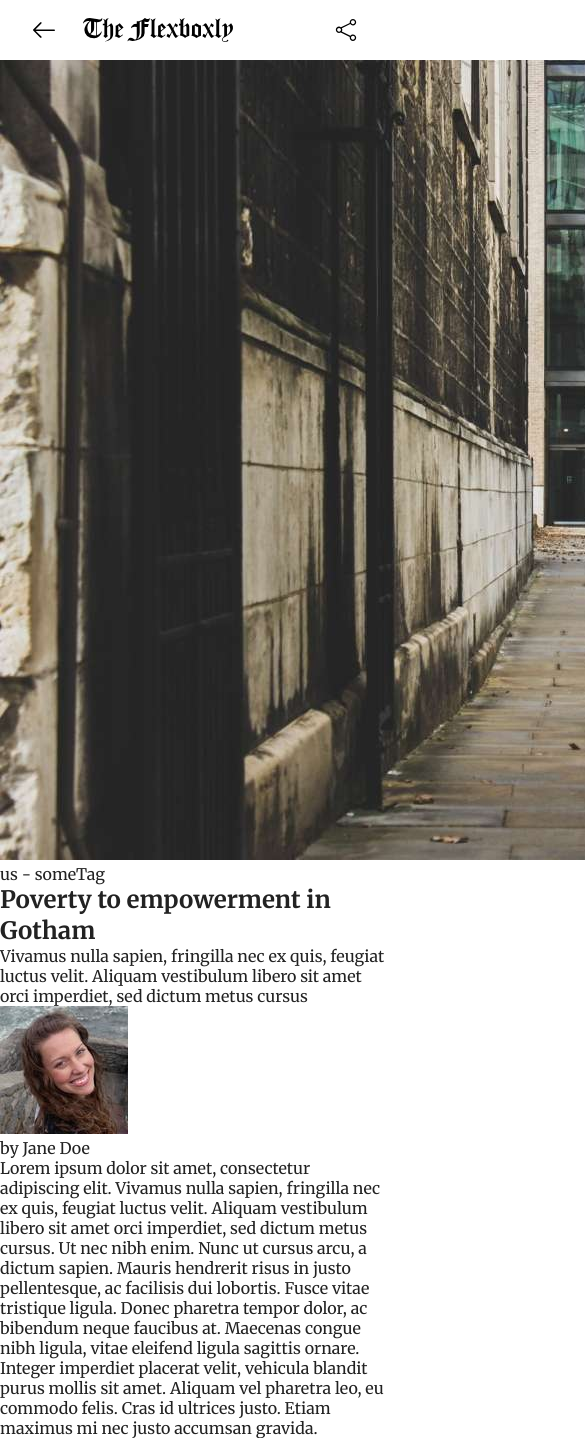
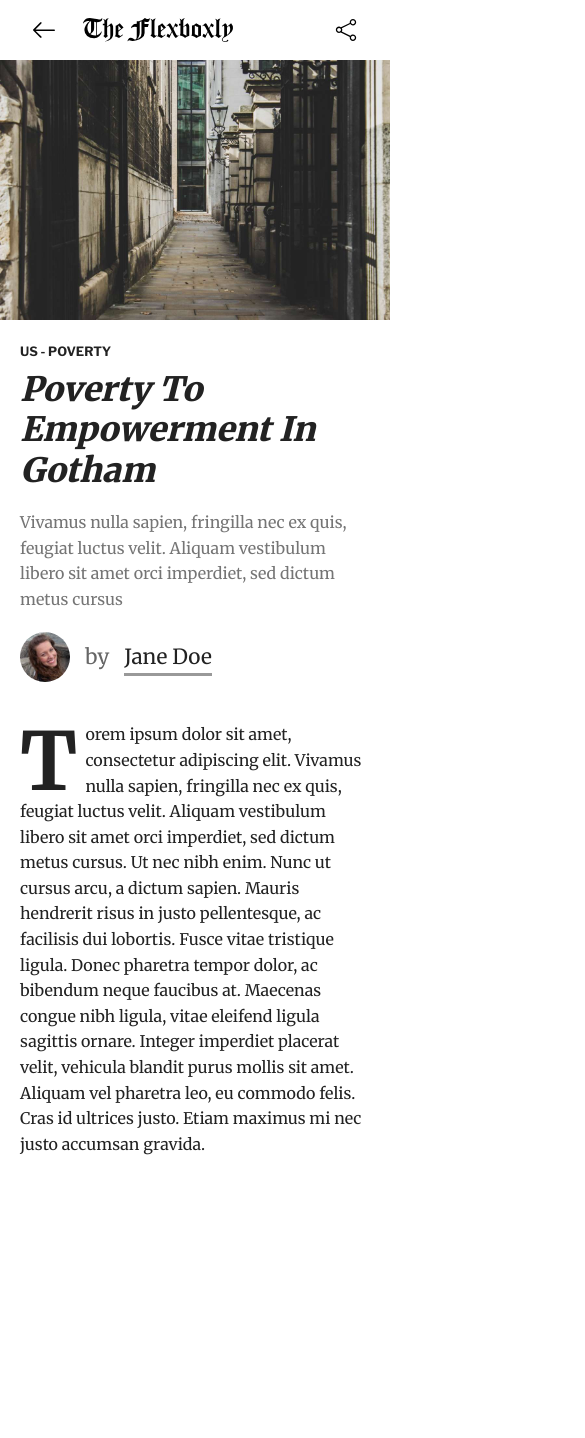
Before and after one commit to darkroom51/flexboxly-react, a React (Create React App) app: page /articles/1 in a window 390 px wide. Shown: the top 1438 px of the page, 585 px wide, since content can reach past the window. After the commit the page ends 1167 px from the top, so only its background shows below. Built offline with nearby package versions, Linux system fonts and the light colour scheme.

Commit message:
add Article view styling (mobile only)

```diff
--- a/public/data.json
+++ b/public/data.json
@@ -3,7 +3,7 @@
         "id": "1",
         "title": "Poverty to empowerment in Gotham",
         "tldr": "Vivamus nulla sapien, fringilla nec ex quis, feugiat luctus velit. Aliquam vestibulum libero sit amet orci imperdiet, sed dictum metus cursus",
-        "body": "Lorem ipsum dolor sit amet, consectetur adipiscing elit. Vivamus nulla sapien, fringilla nec ex quis, feugiat luctus velit. Aliquam vestibulum libero sit amet orci imperdiet, sed dictum metus cursus. Ut nec nibh enim. Nunc ut cursus arcu, a dictum sapien. Mauris hendrerit risus in justo pellentesque, ac facilisis dui lobortis. Fusce vitae tristique ligula. Donec pharetra tempor dolor, ac bibendum neque faucibus at. Maecenas congue nibh ligula, vitae eleifend ligula sagittis ornare. Integer imperdiet placerat velit, vehicula blandit purus mollis sit amet. Aliquam vel pharetra leo, eu commodo felis. Cras id ultrices justo. Etiam maximus mi nec justo accumsan gravida.",
+        "body": "Torem ipsum dolor sit amet, consectetur adipiscing elit. Vivamus nulla sapien, fringilla nec ex quis, feugiat luctus velit. Aliquam vestibulum libero sit amet orci imperdiet, sed dictum metus cursus. Ut nec nibh enim. Nunc ut cursus arcu, a dictum sapien. Mauris hendrerit risus in justo pellentesque, ac facilisis dui lobortis. Fusce vitae tristique ligula. Donec pharetra tempor dolor, ac bibendum neque faucibus at. Maecenas congue nibh ligula, vitae eleifend ligula sagittis ornare. Integer imperdiet placerat velit, vehicula blandit purus mollis sit amet. Aliquam vel pharetra leo, eu commodo felis. Cras id ultrices justo. Etiam maximus mi nec justo accumsan gravida.",
         "category": "us",
         "featuredImg": "1.jpg",
         "author": "Jane Doe",
@@ -13,7 +13,7 @@
         "id": "2",
         "title": "Ant-Man strikes back in Metropolis",
         "tldr": "Vivamus nulla sapien, fringilla nec ex quis, feugiat luctus velit. Aliquam vestibulum libero sit amet orci imperdiet, sed dictum metus cursus",
-        "body": "Lorem ipsum dolor sit amet, consectetur adipiscing elit. Vivamus nulla sapien, fringilla nec ex quis, feugiat luctus velit. Aliquam vestibulum libero sit amet orci imperdiet, sed dictum metus cursus. Ut nec nibh enim. Nunc ut cursus arcu, a dictum sapien. Mauris hendrerit risus in justo pellentesque, ac facilisis dui lobortis. Fusce vitae tristique ligula. Donec pharetra tempor dolor, ac bibendum neque faucibus at. Maecenas congue nibh ligula, vitae eleifend ligula sagittis ornare. Integer imperdiet placerat velit, vehicula blandit purus mollis sit amet. Aliquam vel pharetra leo, eu commodo felis. Cras id ultrices justo. Etiam maximus mi nec justo accumsan gravida.",
+        "body": "Torem ipsum dolor sit amet, consectetur adipiscing elit. Vivamus nulla sapien, fringilla nec ex quis, feugiat luctus velit. Aliquam vestibulum libero sit amet orci imperdiet, sed dictum metus cursus. Ut nec nibh enim. Nunc ut cursus arcu, a dictum sapien. Mauris hendrerit risus in justo pellentesque, ac facilisis dui lobortis. Fusce vitae tristique ligula. Donec pharetra tempor dolor, ac bibendum neque faucibus at. Maecenas congue nibh ligula, vitae eleifend ligula sagittis ornare. Integer imperdiet placerat velit, vehicula blandit purus mollis sit amet. Aliquam vel pharetra leo, eu commodo felis. Cras id ultrices justo. Etiam maximus mi nec justo accumsan gravida.",
         "category": "politics",
         "featuredImg": "2.jpg",
         "author": "Jane Doe",
@@ -23,7 +23,7 @@
         "id": "3",
         "title": "The future of javascript frameworks",
         "tldr": "Vivamus nulla sapien, fringilla nec ex quis, feugiat luctus velit. Aliquam vestibulum libero sit amet orci imperdiet, sed dictum metus cursus",
-        "body": "Lorem ipsum dolor sit amet, consectetur adipiscing elit. Vivamus nulla sapien, fringilla nec ex quis, feugiat luctus velit. Aliquam vestibulum libero sit amet orci imperdiet, sed dictum metus cursus. Ut nec nibh enim. Nunc ut cursus arcu, a dictum sapien. Mauris hendrerit risus in justo pellentesque, ac facilisis dui lobortis. Fusce vitae tristique ligula. Donec pharetra tempor dolor, ac bibendum neque faucibus at. Maecenas congue nibh ligula, vitae eleifend ligula sagittis ornare. Integer imperdiet placerat velit, vehicula blandit purus mollis sit amet. Aliquam vel pharetra leo, eu commodo felis. Cras id ultrices justo. Etiam maximus mi nec justo accumsan gravida.",
+        "body": "Torem ipsum dolor sit amet, consectetur adipiscing elit. Vivamus nulla sapien, fringilla nec ex quis, feugiat luctus velit. Aliquam vestibulum libero sit amet orci imperdiet, sed dictum metus cursus. Ut nec nibh enim. Nunc ut cursus arcu, a dictum sapien. Mauris hendrerit risus in justo pellentesque, ac facilisis dui lobortis. Fusce vitae tristique ligula. Donec pharetra tempor dolor, ac bibendum neque faucibus at. Maecenas congue nibh ligula, vitae eleifend ligula sagittis ornare. Integer imperdiet placerat velit, vehicula blandit purus mollis sit amet. Aliquam vel pharetra leo, eu commodo felis. Cras id ultrices justo. Etiam maximus mi nec justo accumsan gravida.",
         "category": "tech",
         "featuredImg": "3.jpg",
         "author": "Jane Doe",
@@ -33,7 +33,7 @@
         "id": "4",
         "title": "This summer buy a better yacht",
         "tldr": "Vivamus nulla sapien, fringilla nec ex quis, feugiat luctus velit. Aliquam vestibulum libero sit amet orci imperdiet, sed dictum metus cursus",
-        "body": "Lorem ipsum dolor sit amet, consectetur adipiscing elit. Vivamus nulla sapien, fringilla nec ex quis, feugiat luctus velit. Aliquam vestibulum libero sit amet orci imperdiet, sed dictum metus cursus. Ut nec nibh enim. Nunc ut cursus arcu, a dictum sapien. Mauris hendrerit risus in justo pellentesque, ac facilisis dui lobortis. Fusce vitae tristique ligula. Donec pharetra tempor dolor, ac bibendum neque faucibus at. Maecenas congue nibh ligula, vitae eleifend ligula sagittis ornare. Integer imperdiet placerat velit, vehicula blandit purus mollis sit amet. Aliquam vel pharetra leo, eu commodo felis. Cras id ultrices justo. Etiam maximus mi nec justo accumsan gravida.",
+        "body": "Torem ipsum dolor sit amet, consectetur adipiscing elit. Vivamus nulla sapien, fringilla nec ex quis, feugiat luctus velit. Aliquam vestibulum libero sit amet orci imperdiet, sed dictum metus cursus. Ut nec nibh enim. Nunc ut cursus arcu, a dictum sapien. Mauris hendrerit risus in justo pellentesque, ac facilisis dui lobortis. Fusce vitae tristique ligula. Donec pharetra tempor dolor, ac bibendum neque faucibus at. Maecenas congue nibh ligula, vitae eleifend ligula sagittis ornare. Integer imperdiet placerat velit, vehicula blandit purus mollis sit amet. Aliquam vel pharetra leo, eu commodo felis. Cras id ultrices justo. Etiam maximus mi nec justo accumsan gravida.",
         "category": "us",
         "featuredImg": "4.jpg",
         "author": "Jane Doe",
@@ -43,7 +43,7 @@
         "id": "5",
         "title": "5 tips to enlarge your garage",
         "tldr": "Vivamus nulla sapien, fringilla nec ex quis, feugiat luctus velit. Aliquam vestibulum libero sit amet orci imperdiet, sed dictum metus cursus",
-        "body": "Lorem ipsum dolor sit amet, consectetur adipiscing elit. Vivamus nulla sapien, fringilla nec ex quis, feugiat luctus velit. Aliquam vestibulum libero sit amet orci imperdiet, sed dictum metus cursus. Ut nec nibh enim. Nunc ut cursus arcu, a dictum sapien. Mauris hendrerit risus in justo pellentesque, ac facilisis dui lobortis. Fusce vitae tristique ligula. Donec pharetra tempor dolor, ac bibendum neque faucibus at. Maecenas congue nibh ligula, vitae eleifend ligula sagittis ornare. Integer imperdiet placerat velit, vehicula blandit purus mollis sit amet. Aliquam vel pharetra leo, eu commodo felis. Cras id ultrices justo. Etiam maximus mi nec justo accumsan gravida.",
+        "body": "Torem ipsum dolor sit amet, consectetur adipiscing elit. Vivamus nulla sapien, fringilla nec ex quis, feugiat luctus velit. Aliquam vestibulum libero sit amet orci imperdiet, sed dictum metus cursus. Ut nec nibh enim. Nunc ut cursus arcu, a dictum sapien. Mauris hendrerit risus in justo pellentesque, ac facilisis dui lobortis. Fusce vitae tristique ligula. Donec pharetra tempor dolor, ac bibendum neque faucibus at. Maecenas congue nibh ligula, vitae eleifend ligula sagittis ornare. Integer imperdiet placerat velit, vehicula blandit purus mollis sit amet. Aliquam vel pharetra leo, eu commodo felis. Cras id ultrices justo. Etiam maximus mi nec justo accumsan gravida.",
         "category": "us",
         "featuredImg": "5.jpg",
         "author": "Jane Doe",
@@ -53,7 +53,7 @@
         "id": "6",
         "title": "React apps make life easier - yeah right",
         "tldr": "Vivamus nulla sapien, fringilla nec ex quis, feugiat luctus velit. Aliquam vestibulum libero sit amet orci imperdiet, sed dictum metus cursus",
-        "body": "Lorem ipsum dolor sit amet, consectetur adipiscing elit. Vivamus nulla sapien, fringilla nec ex quis, feugiat luctus velit. Aliquam vestibulum libero sit amet orci imperdiet, sed dictum metus cursus. Ut nec nibh enim. Nunc ut cursus arcu, a dictum sapien. Mauris hendrerit risus in justo pellentesque, ac facilisis dui lobortis. Fusce vitae tristique ligula. Donec pharetra tempor dolor, ac bibendum neque faucibus at. Maecenas congue nibh ligula, vitae eleifend ligula sagittis ornare. Integer imperdiet placerat velit, vehicula blandit purus mollis sit amet. Aliquam vel pharetra leo, eu commodo felis. Cras id ultrices justo. Etiam maximus mi nec justo accumsan gravida.",
+        "body": "Torem ipsum dolor sit amet, consectetur adipiscing elit. Vivamus nulla sapien, fringilla nec ex quis, feugiat luctus velit. Aliquam vestibulum libero sit amet orci imperdiet, sed dictum metus cursus. Ut nec nibh enim. Nunc ut cursus arcu, a dictum sapien. Mauris hendrerit risus in justo pellentesque, ac facilisis dui lobortis. Fusce vitae tristique ligula. Donec pharetra tempor dolor, ac bibendum neque faucibus at. Maecenas congue nibh ligula, vitae eleifend ligula sagittis ornare. Integer imperdiet placerat velit, vehicula blandit purus mollis sit amet. Aliquam vel pharetra leo, eu commodo felis. Cras id ultrices justo. Etiam maximus mi nec justo accumsan gravida.",
         "category": "tech",
         "featuredImg": "6.jpg",
         "author": "Jane Doe",
--- /dev/null
+++ b/src/components/ArticleDetails/ArticleDetails.js
@@ -0,0 +1,74 @@
+import React from "react";
+import styled from "styled-components";
+import Author from "./Author";
+import StyledListCategory from "../common/StyledListCategory";
+import StyledParagraph from "../common/StyledParagraph";
+
+const ArticleDetails = ({ article }) => {
+  const {
+    title,
+    tldr,
+    body,
+    category,
+    featuredImg,
+    author,
+    authorImg
+  } = article;
+
+  const mockupTag = "poverty";
+
+  const StyledArticleHeading = styled.h1`
+    font-family: ${({ theme }) => theme.fontSerif};
+    font-weight: 900;
+    text-transform: capitalize;
+    font-size: 2.1em;
+    line-height: 1.2;
+    font-style: italic;
+    color: ${({ theme }) => theme.mainBlack};
+    margin-bottom: 2rem;
+  `;
+
+  const StyledArticleTLDR = styled(StyledParagraph)`
+    color: ${({ theme }) => theme.mainGrey};
+  `;
+
+  const StyledArticleBody = styled(StyledParagraph)`
+    &:first-letter {
+      float: left;
+      font-size: 5em;
+      line-height: 0.7em;
+      font-weight: 700;
+      padding: 0.15em 0.1em 0 0;
+    }
+  `;
+
+  const StyledImageContainer = styled.div`
+    margin: 0 -2rem;
+    poistion: relative;
+  `;
+
+  const StyledImage = styled.img`
+    width: 100%;
+    cursor: pointer;
+  `;
+
+  return (
+    <article>
+      <StyledImageContainer>
+        <StyledImage
+          src={featuredImg ? require(`../../assets/images/${featuredImg}`) : null}
+          alt={title}
+        />
+      </StyledImageContainer>
+      <StyledListCategory>
+        {category} - {mockupTag}
+      </StyledListCategory>
+      <StyledArticleHeading>{title}</StyledArticleHeading>
+      <StyledArticleTLDR>{tldr}</StyledArticleTLDR>
+      <Author name={author} img={authorImg} />
+      <StyledArticleBody>{body}</StyledArticleBody>
+    </article>
+  );
+};
+
+export default ArticleDetails;
--- /dev/null
+++ b/src/components/ArticleDetails/Author.js
@@ -0,0 +1,58 @@
+import React from "react";
+import styled from "styled-components";
+
+const StyledAuthor = styled.div`
+  margin: 2rem 0 4rem;
+  display: flex;
+  align-items: center;
+`;
+
+const StyledImage = styled.img`
+  display: block;
+  width: 50px;
+  height: 50px;
+  border-radius: 50%;
+`;
+
+const StyledAuthorName = styled.p`
+  font-size: 1.3em;
+  margin-left: 1.5rem;
+  color: ${({ theme }) => theme.grey6};
+
+  a {
+    display: inline-block;
+    position: relative;
+    color: ${({ theme }) => theme.mainBlack};
+    margin-left: 1rem;
+
+    &:after {
+      content: "";
+      position: absolute;
+      bottom: -6px;
+      left: 0;
+      right: 0;
+      height: 3px;
+      background-color: ${({ theme }) => theme.grey9};
+    }
+
+    &:hover {
+      color: ${({ theme }) => theme.grey6};
+    }
+  }
+`;
+
+const Author = ({ name, img }) => {
+  return (
+    <StyledAuthor>
+      <StyledImage
+        src={img ? require(`../../assets/images/${img}`) : null}
+        alt={img}
+      />
+      <StyledAuthorName>
+        by <a href="#" rel="author" target="_blank">{name}</a>
+      </StyledAuthorName>
+    </StyledAuthor>
+  );
+};
+
+export default Author;
--- a/src/components/Author.js
+++ /dev/null
@@ -1,15 +0,0 @@
-import React from "react";
-
-const Author = ({ name, img }) => {
-  return (
-    <div>
-      <img
-        src={img ? require(`../assets/images/${img}`) : null}
-        alt={img}
-      />
-      <p>by {name}</p>
-    </div>
-  );
-};
-
-export default Author;
--- /dev/null
+++ b/src/components/common/StyledParagraph.js
@@ -0,0 +1,12 @@
+import styled from "styled-components";
+
+const StyledParagraph = styled.p`
+  font-size: 1em;
+  line-height: 1.6;
+  font-family: ${({ theme }) => theme.fontSerif};
+  font-weight: 400;
+  color: inherit;
+  margin-bottom: 1rem;
+`;
+
+export default StyledParagraph;
--- a/src/theme/GlobalStyle.js
+++ b/src/theme/GlobalStyle.js
@@ -2,7 +2,7 @@ import { createGlobalStyle } from "styled-components";
 import { theme } from "./theme";
 
 const GlobalStyle = createGlobalStyle`
-@import url('https://fonts.googleapis.com/css?family=Merriweather:400,700&display=swap');
+@import url('https://fonts.googleapis.com/css?family=Merriweather:400,700,900&display=swap');
 @import url('https://fonts.googleapis.com/css?family=Libre+Franklin:400,500,700&display=swap');
 
 *, *::before, *::after {
@@ -39,9 +39,6 @@ a {
   text-decoration: none;
   transition: ${theme.mainTransition};
 }
-a:hover {
-  text-decoration: underline;
-}
 main {
   padding: 0 2rem;
 }
--- a/src/theme/theme.js
+++ b/src/theme/theme.js
@@ -2,7 +2,9 @@ export const theme = {
   mainMotif: "#7374fb",
   mainWhite: "#fff",
   mainBlack: "#222",
-  darkGrey: "#424242",
+  mainGrey: "#757575",
+  grey6: "#666",
+  grey9: "#999",
   testPink: "pink",
   testBlue: "skyblue",
   menuOffset: "6rem",
--- a/src/views/Article.js
+++ b/src/views/Article.js
@@ -1,19 +1,10 @@
 import React, { useContext, useEffect } from "react";
 import { AppContext } from "../context";
-import Author from "../components/Author";
+import ArticleDetails from "../components/ArticleDetails/ArticleDetails";
 
 const Article = ({ match }) => {
   const { articles, setPage } = useContext(AppContext);
   const article = articles.filter(el => el.id === match.params.id)[0] || [];
-  const {
-    title,
-    tldr,
-    body,
-    category,
-    featuredImg,
-    author,
-    authorImg
-  } = article;
 
   useEffect(() => {
     setPage("article");
@@ -21,17 +12,9 @@ const Article = ({ match }) => {
   }, []);
 
   return (
-    <div>
-      <img
-        src={featuredImg ? require(`../assets/images/${featuredImg}`) : null}
-        alt={featuredImg}
-      />
-      <p>{category} - someTag</p>
-      <h2>{title}</h2>
-      <p>{tldr}</p>
-      <Author name={author} img={authorImg} />
-      <p>{body}</p>
-    </div>
+    <main>
+      <ArticleDetails article={article}/>
+    </main>
   );
 };
 
```
